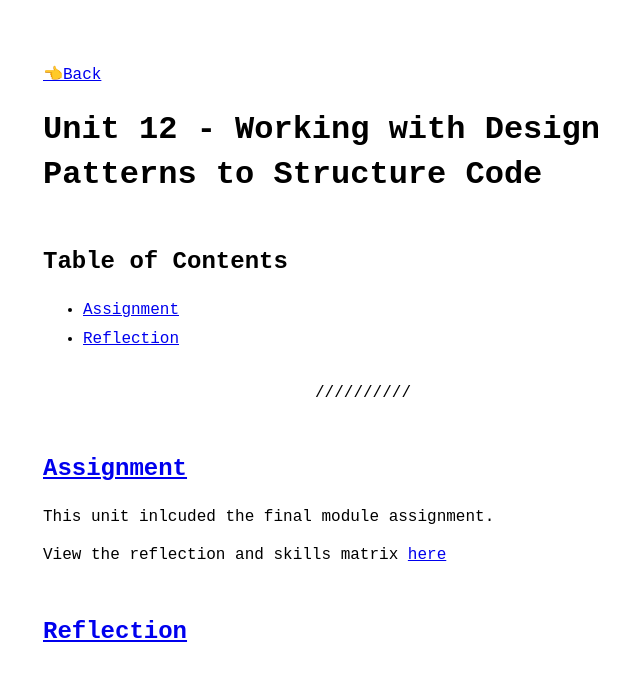
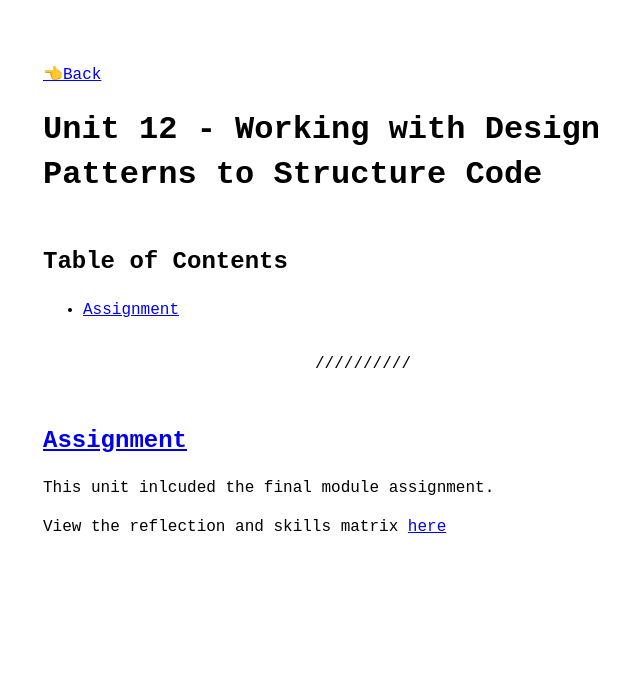
Before and after one commit to nkosi-tauro/essex-eportfolio-old, a Jekyll site: the page built from module_oop/unit12.md, in a window 1280 px wide. Shown: the top 681 px of the page, without its empty margins (277-917 px from the left). Built offline with Jekyll 4.4.1, drawn with Linux system fonts in a browser that asks for light colours.

Commit message:
update unit 12

```diff
--- a/module_oop/unit12.md
+++ b/module_oop/unit12.md
@@ -6,13 +6,9 @@ permalink: module_oop/unit12/
 
 ## Table of Contents
 - [Assignment](#assignment)
-- [Reflection](#reflection)
 
 ---
 ## [Assignment](#assignment)
 This unit inlcuded the final module assignment.
 
 View the reflection and skills matrix [here](/eportfolio/module_oop/reflection/)
-
-
-## [Reflection](#reflection)
```
